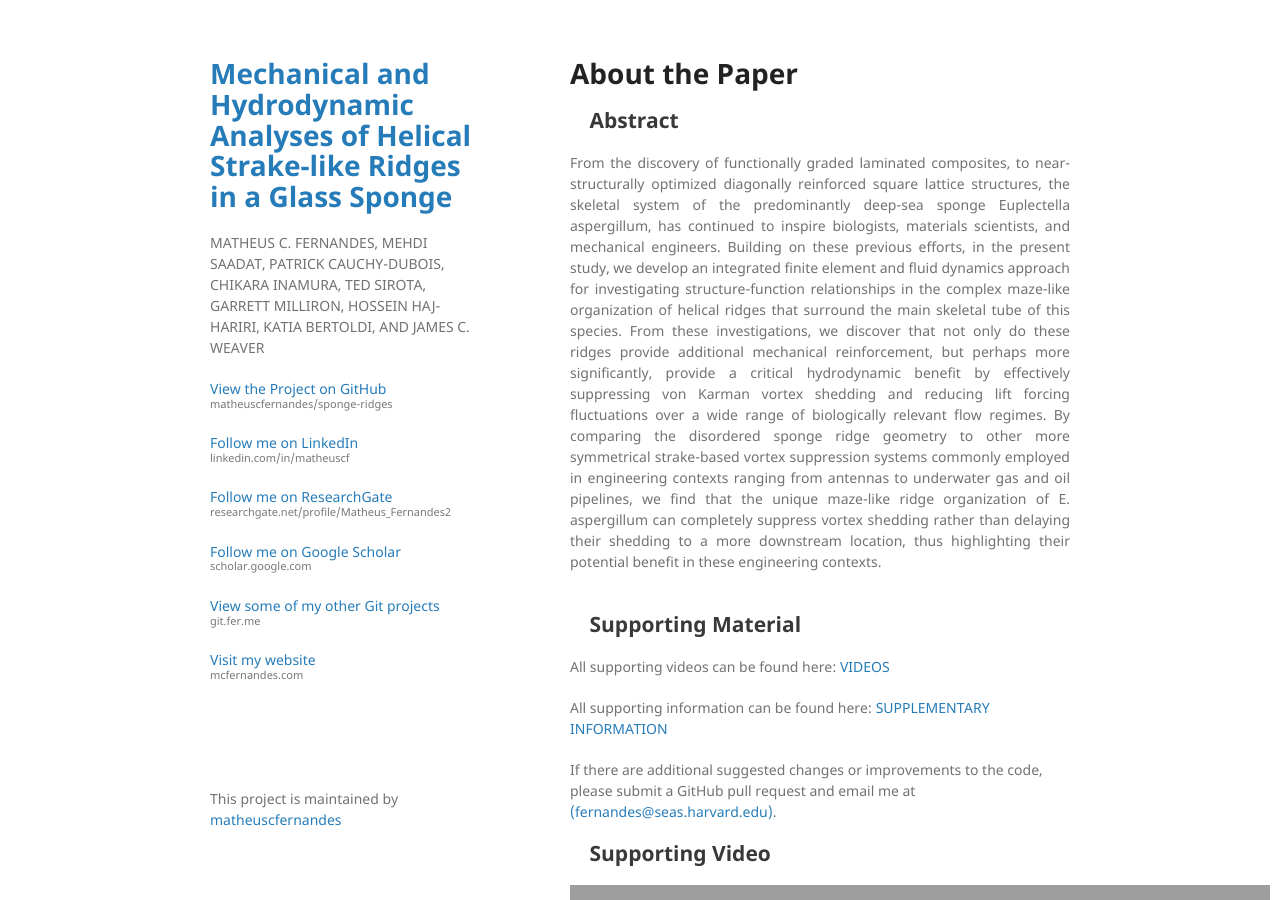
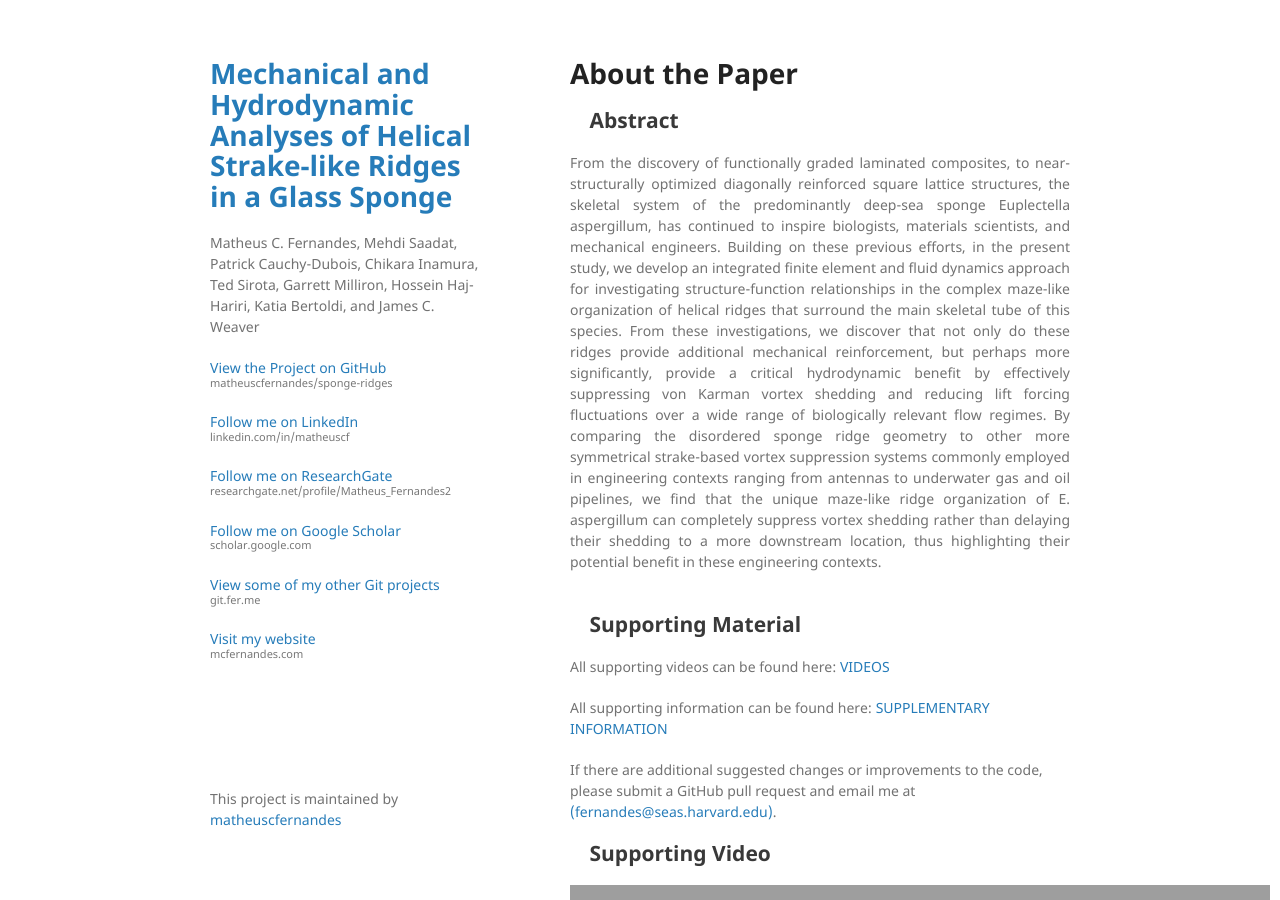
Before and after one commit to matheuscfernandes/sponge-ridges, a Jekyll site: the page built from index.md, in a window 1280 px wide and 900 px high. Built offline with Jekyll 4.4.1, drawn with Linux system fonts in a browser that asks for light colours; nearby versions of some CDN libraries; our own code applies the rules of GitHub Pages for plain Markdown files; grey boxes are pictures that could not be loaded.

Commit message:
updated capitalization on names

```diff
--- a/_config.yml
+++ b/_config.yml
@@ -1,4 +1,4 @@
 theme: jekyll-theme-minimal
 title:  Mechanical and Hydrodynamic Analyses of Helical Strake-like Ridges in a Glass Sponge
-description: MATHEUS C. FERNANDES, MEHDI SAADAT, PATRICK CAUCHY-DUBOIS, CHIKARA INAMURA, TED SIROTA, GARRETT MILLIRON, HOSSEIN HAJ-HARIRI, KATIA BERTOLDI, AND JAMES C. WEAVER
+description: Matheus C. Fernandes, Mehdi Saadat, Patrick Cauchy-Dubois, Chikara Inamura, Ted Sirota, Garrett Milliron, Hossein Haj-Hariri, Katia Bertoldi, and James C. Weaver
 google_analytics: []
```
